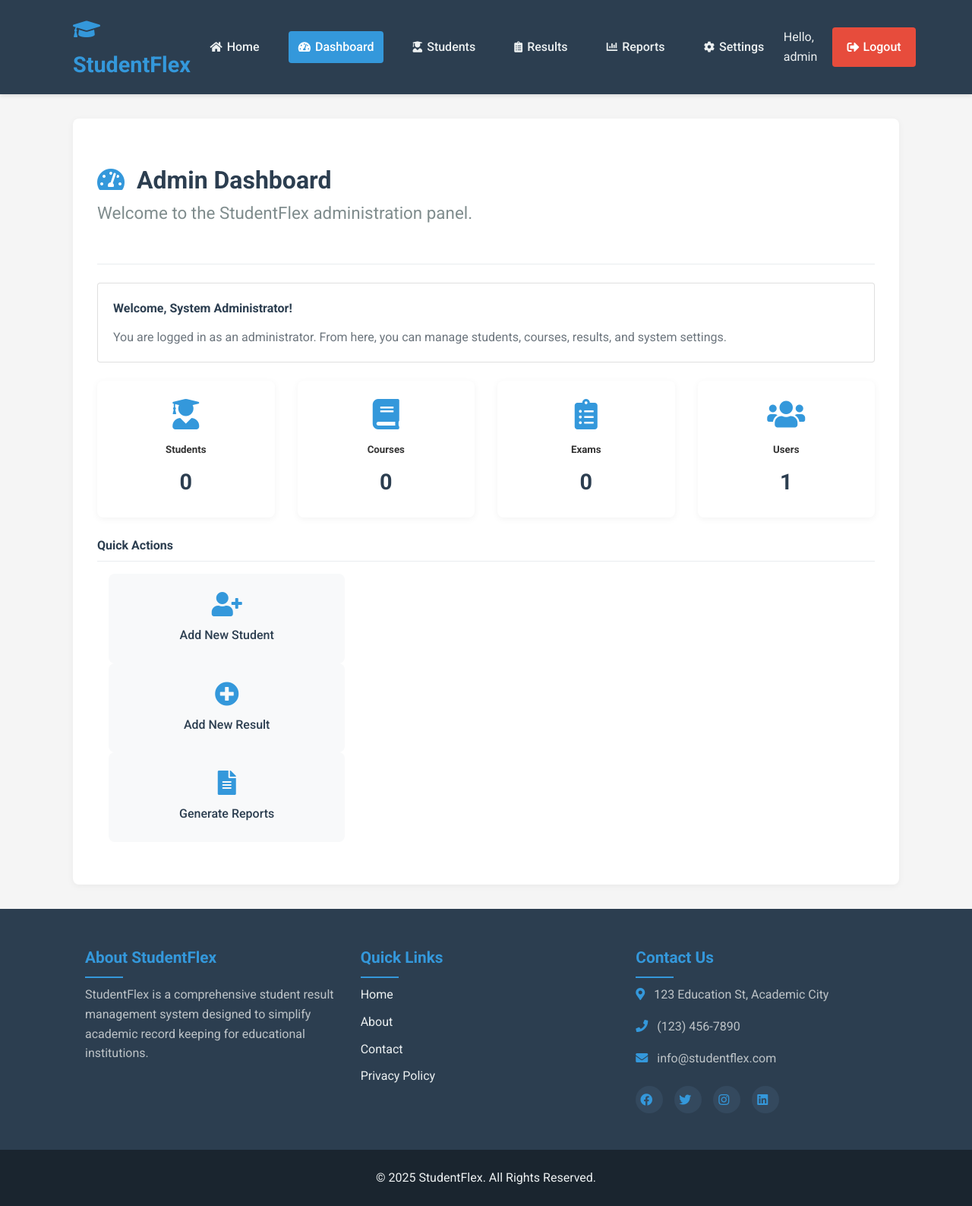
After one commit to hamzatarifturing/studentflex, a PHP site: page /admin/dashboard.php in a window 1280 px wide. The commit adds this page. Shown: the whole page at 76% size. Run offline with PHP 8.4, Linux system fonts and the light colour scheme; a user stored in the database is signed in.

Commit message:
Conversation 1 - Interaction 5 - Model Selected: B
This commit includes the implementation of the admin dashboard and other relevant areas

```diff
--- /dev/null
+++ b/admin/dashboard.php
@@ -0,0 +1,129 @@
+<?php
+// Start session
+session_start();
+
+// Check if user is logged in, if not redirect to login page
+if(!isset($_SESSION["loggedin"]) || $_SESSION["loggedin"] !== true) {
+    header("location: ../login.php");
+    exit;
+}
+
+// Check if user is an admin
+if($_SESSION["role"] !== "admin") {
+    // Set error message
+    $error_message = "Access Denied: You don't have permission to access this page.";
+}
+
+// Include database connection
+require_once "../config/db.php";
+
+// Define page title
+$page_title = "Admin Dashboard";
+
+// Include header
+include_once "../includes/header.php";
+?>
+
+<div class="container main-content">
+    <?php if(isset($error_message)): ?>
+        <!-- Error message for non-admin users -->
+        <div class="alert alert-danger mt-4">
+            <h4><i class="fas fa-exclamation-triangle"></i> Error</h4>
+            <p><?php echo $error_message; ?></p>
+            <a href="../index.php" class="btn btn-secondary mt-3">Back to Home</a>
+        </div>
+    <?php else: ?>
+        <!-- Dashboard content for admin users -->
+        <div class="admin-dashboard">
+            <div class="dashboard-header">
+                <h1><i class="fas fa-tachometer-alt"></i> Admin Dashboard</h1>
+                <p class="lead">Welcome to the StudentFlex administration panel.</p>
+            </div>
+
+            <div class="dashboard-welcome mt-4">
+                <div class="card">
+                    <div class="card-body">
+                        <h4 class="card-title">Welcome, <?php echo htmlspecialchars($_SESSION["full_name"]); ?>!</h4>
+                        <p class="card-text">You are logged in as an administrator. From here, you can manage students, courses, results, and system settings.</p>
+                    </div>
+                </div>
+            </div>
+
+            <div class="dashboard-stats mt-4">
+                <div class="row">
+                    <div class="col-md-3">
+                        <div class="stat-card">
+                            <div class="stat-card-body">
+                                <i class="fas fa-user-graduate stat-icon"></i>
+                                <h5>Students</h5>
+                                <p class="stat-number">0</p>
+                            </div>
+                        </div>
+                    </div>
+                    <div class="col-md-3">
+                        <div class="stat-card">
+                            <div class="stat-card-body">
+                                <i class="fas fa-book stat-icon"></i>
+                                <h5>Courses</h5>
+                                <p class="stat-number">0</p>
+                            </div>
+                        </div>
+                    </div>
+                    <div class="col-md-3">
+                        <div class="stat-card">
+                            <div class="stat-card-body">
+                                <i class="fas fa-clipboard-list stat-icon"></i>
+                                <h5>Exams</h5>
+                                <p class="stat-number">0</p>
+                            </div>
+                        </div>
+                    </div>
+                    <div class="col-md-3">
+                        <div class="stat-card">
+                            <div class="stat-card-body">
+                                <i class="fas fa-users stat-icon"></i>
+                                <h5>Users</h5>
+                                <p class="stat-number">1</p>
+                            </div>
+                        </div>
+                    </div>
+                </div>
+            </div>
+
+            <div class="quick-actions mt-4">
+                <h4>Quick Actions</h4>
+                <div class="row mt-3">
+                    <div class="col-md-4">
+                        <a href="#" class="action-link">
+                            <div class="action-card">
+                                <i class="fas fa-user-plus"></i>
+                                <span>Add New Student</span>
+                            </div>
+                        </a>
+                    </div>
+                    <div class="col-md-4">
+                        <a href="#" class="action-link">
+                            <div class="action-card">
+                                <i class="fas fa-plus-circle"></i>
+                                <span>Add New Result</span>
+                            </div>
+                        </a>
+                    </div>
+                    <div class="col-md-4">
+                        <a href="#" class="action-link">
+                            <div class="action-card">
+                                <i class="fas fa-file-alt"></i>
+                                <span>Generate Reports</span>
+                            </div>
+                        </a>
+                    </div>
+                </div>
+            </div>
+        </div>
+    <?php endif; ?>
+</div>
+
+<?php
+// Include footer
+include_once "../includes/footer.php";
+?>
--- a/assets/css/styles.css
+++ b/assets/css/styles.css
@@ -423,3 +423,174 @@ footer {
     background-color: #f8f9fa;
     border-radius: 4px;
 }
+
+/* Admin Dashboard Styles */
+.admin-dashboard {
+    padding: 1.5rem 0;
+}
+
+.dashboard-header {
+    margin-bottom: 1.5rem;
+    border-bottom: 1px solid #e9ecef;
+    padding-bottom: 1rem;
+}
+
+.dashboard-header h1 {
+    color: #2c3e50;
+    font-size: 2rem;
+}
+
+.dashboard-header i {
+    color: #3498db;
+    margin-right: 0.5rem;
+}
+
+.card {
+    border: 1px solid rgba(0, 0, 0, 0.125);
+    border-radius: 0.25rem;
+    background-color: #fff;
+}
+
+.card-body {
+    padding: 1.25rem;
+}
+
+.card-title {
+    margin-bottom: 0.75rem;
+    color: #2c3e50;
+}
+
+.card-text {
+    color: #6c757d;
+}
+
+/* Dashboard Stats */
+.dashboard-stats .row {
+    display: flex;
+    flex-wrap: wrap;
+    margin-right: -15px;
+    margin-left: -15px;
+}
+
+.col-md-3 {
+    position: relative;
+    width: 100%;
+    padding-right: 15px;
+    padding-left: 15px;
+    flex: 0 0 25%;
+    max-width: 25%;
+}
+
+@media (max-width: 768px) {
+    .col-md-3 {
+        flex: 0 0 50%;
+        max-width: 50%;
+        margin-bottom: 1rem;
+    }
+}
+
+@media (max-width: 480px) {
+    .col-md-3, .col-md-4 {
+        flex: 0 0 100%;
+        max-width: 100%;
+    }
+}
+
+.stat-card {
+    background-color: #fff;
+    border-radius: 8px;
+    box-shadow: 0 2px 10px rgba(0, 0, 0, 0.05);
+    transition: transform 0.3s ease, box-shadow 0.3s ease;
+    height: 100%;
+}
+
+.stat-card:hover {
+    transform: translateY(-5px);
+    box-shadow: 0 5px 15px rgba(0, 0, 0, 0.1);
+}
+
+.stat-card-body {
+    padding: 1.5rem;
+    text-align: center;
+    display: flex;
+    flex-direction: column;
+    align-items: center;
+}
+
+.stat-icon {
+    font-size: 2.5rem;
+    margin-bottom: 1rem;
+    color: #3498db;
+}
+
+.stat-number {
+    font-size: 1.8rem;
+    font-weight: 700;
+    margin-top: 0.5rem;
+    color: #2c3e50;
+}
+
+/* Quick Actions */
+.quick-actions h4 {
+    color: #2c3e50;
+    margin-bottom: 1rem;
+    padding-bottom: 0.5rem;
+    border-bottom: 1px solid #e9ecef;
+}
+
+.col-md-4 {
+    position: relative;
+    width: 100%;
+    padding-right: 15px;
+    padding-left: 15px;
+    flex: 0 0 33.333333%;
+    max-width: 33.333333%;
+}
+
+.action-link {
+    display: block;
+    text-decoration: none;
+}
+
+.action-card {
+    background-color: #f8f9fa;
+    padding: 1.5rem;
+    border-radius: 8px;
+    text-align: center;
+    transition: background-color 0.3s ease;
+    height: 100%;
+}
+
+.action-card:hover {
+    background-color: #e9ecef;
+}
+
+.action-card i {
+    font-size: 2rem;
+    color: #3498db;
+    margin-bottom: 0.75rem;
+    display: block;
+}
+
+.action-card span {
+    font-weight: 500;
+    color: #2c3e50;
+}
+
+/* Utility Classes */
+.mt-3 {
+    margin-top: 1rem;
+}
+
+.mt-4 {
+    margin-top: 1.5rem;
+}
+
+.btn-secondary {
+    background-color: #6c757d;
+    color: #fff;
+}
+
+.btn-secondary:hover {
+    background-color: #5a6268;
+}
--- a/includes/footer.php
+++ b/includes/footer.php
@@ -8,7 +8,7 @@
             <div class="footer-section links">
                 <h3>Quick Links</h3>
                 <ul>
-                    <li><a href="index.php">Home</a></li>
+                    <li><a href="<?php echo isset($root_path) ? $root_path : ''; ?>index.php">Home</a></li>
                     <li><a href="#">About</a></li>
                     <li><a href="#">Contact</a></li>
                     <li><a href="#">Privacy Policy</a></li>
@@ -33,6 +33,6 @@
     </footer>
 
     <!-- Include JavaScript -->
-    <script src="assets/js/scripts.js"></script>
+    <script src="<?php echo isset($root_path) ? $root_path : ''; ?>assets/js/scripts.js"></script>
 </body>
 </html>
--- a/includes/header.php
+++ b/includes/header.php
@@ -1,10 +1,23 @@
+<?php
+// Start PHP session if not already started
+if (session_status() === PHP_SESSION_NONE) {
+    session_start();
+}
+
+// Determine if we're in a subdirectory
+$root_path = '';
+if (strpos($_SERVER['PHP_SELF'], '/admin/') !== false) {
+    $root_path = '../';
+}
+?>
 <!DOCTYPE html>
 <html lang="en">
 <head>
     <meta charset="UTF-8">
     <meta name="viewport" content="width=device-width, initial-scale=1.0">
-    <title>StudentFlex - Student Result Management System</title>
-    <link rel="stylesheet" href="assets/css/styles.css">
+    <title>StudentFlex - <?php echo isset($page_title) ? $page_title : 'Student Result Management System'; ?></title>
+    <!-- Include CSS -->
+    <link rel="stylesheet" href="<?php echo $root_path; ?>assets/css/styles.css">
     <!-- Google Fonts -->
     <link href="https://fonts.googleapis.com/css2?family=Roboto:wght@300;400;500;700&display=swap" rel="stylesheet">
     <!-- Font Awesome for icons -->
@@ -14,26 +27,36 @@
     <header>
         <div class="header-container">
             <div class="logo">
+                <a href="<?php echo $root_path; ?>index.php">
                     <i class="fas fa-graduation-cap"></i> StudentFlex
+                </a>
             </div>
             <nav class="main-nav">
                 <ul class="nav-menu">
-                    <li class="nav-item"><a href="index.php" class="active"><i class="fas fa-home"></i> Home</a></li>
+                    <li class="nav-item">
+                        <a href="<?php echo $root_path; ?>index.php" class="<?php echo basename($_SERVER['PHP_SELF']) == 'index.php' ? 'active' : ''; ?>">
+                            <i class="fas fa-home"></i> Home
+                        </a>
+                    </li>
+                    <?php if(isset($_SESSION["loggedin"]) && $_SESSION["loggedin"] === true && $_SESSION["role"] == "admin"): ?>
+                        <li class="nav-item">
+                            <a href="<?php echo $root_path; ?>admin/dashboard.php" class="<?php echo basename($_SERVER['PHP_SELF']) == 'dashboard.php' ? 'active' : ''; ?>">
+                                <i class="fas fa-tachometer-alt"></i> Dashboard
+                            </a>
+                        </li>
+                    <?php endif; ?>
                     <li class="nav-item"><a href="#"><i class="fas fa-user-graduate"></i> Students</a></li>
                     <li class="nav-item"><a href="#"><i class="fas fa-clipboard-list"></i> Results</a></li>
                     <li class="nav-item"><a href="#"><i class="fas fa-chart-bar"></i> Reports</a></li>
                     <li class="nav-item"><a href="#"><i class="fas fa-cog"></i> Settings</a></li>
                 </ul>
             </nav>
-            <!-- Start PHP session if not already started -->
-<?php if (session_status() === PHP_SESSION_NONE) { session_start(); } ?>
-
             <div class="auth-buttons">
                 <?php if(isset($_SESSION["loggedin"]) && $_SESSION["loggedin"] === true): ?>
                     <span class="user-greeting">Hello, <?php echo htmlspecialchars($_SESSION["username"]); ?></span>
-        <a href="logout.php" class="btn btn-logout"><i class="fas fa-sign-out-alt"></i> Logout</a>
+                    <a href="<?php echo $root_path; ?>logout.php" class="btn btn-logout"><i class="fas fa-sign-out-alt"></i> Logout</a>
                 <?php else: ?>
-        <a href="login.php" class="btn btn-login"><i class="fas fa-sign-in-alt"></i> Login</a>
+                    <a href="<?php echo $root_path; ?>login.php" class="btn btn-login"><i class="fas fa-sign-in-alt"></i> Login</a>
                 <?php endif; ?>
             </div>
             <!-- Mobile menu toggle -->
```
Also changed, not shown: index.php (+7 -1 lines). Lines whose indentation alone changed are shown as unchanged.
